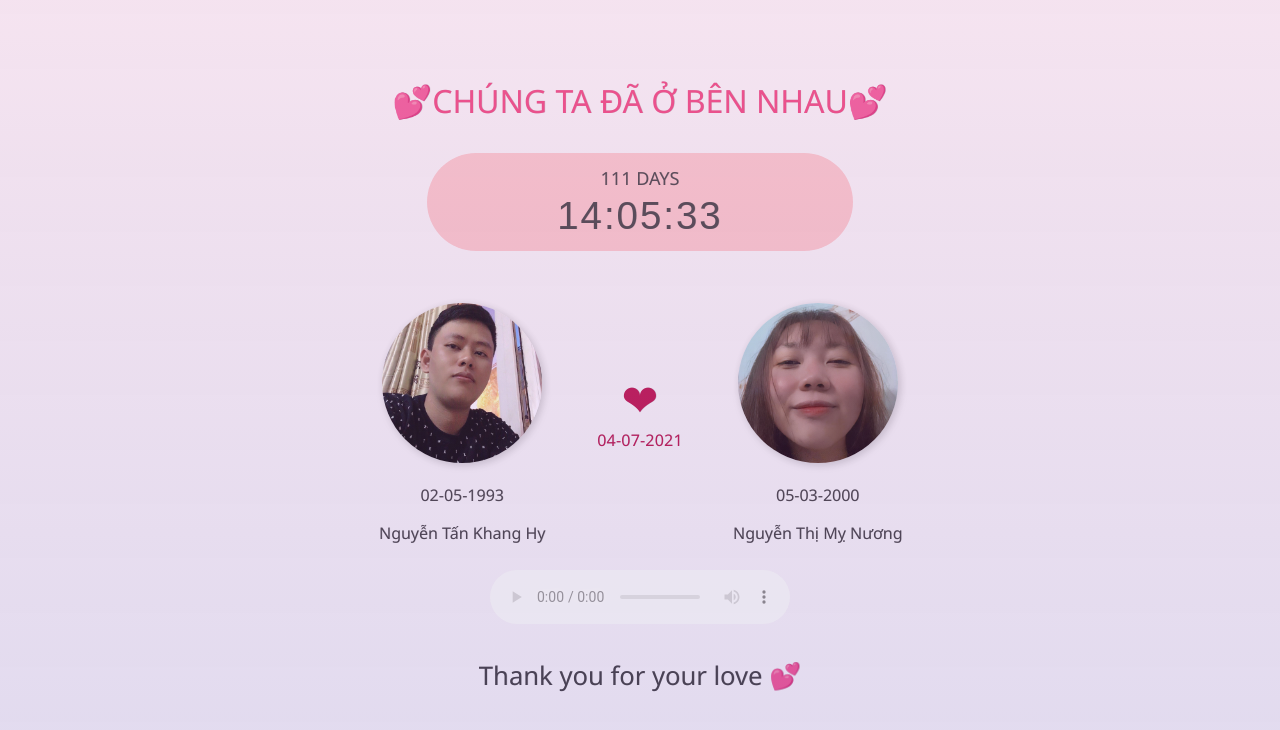
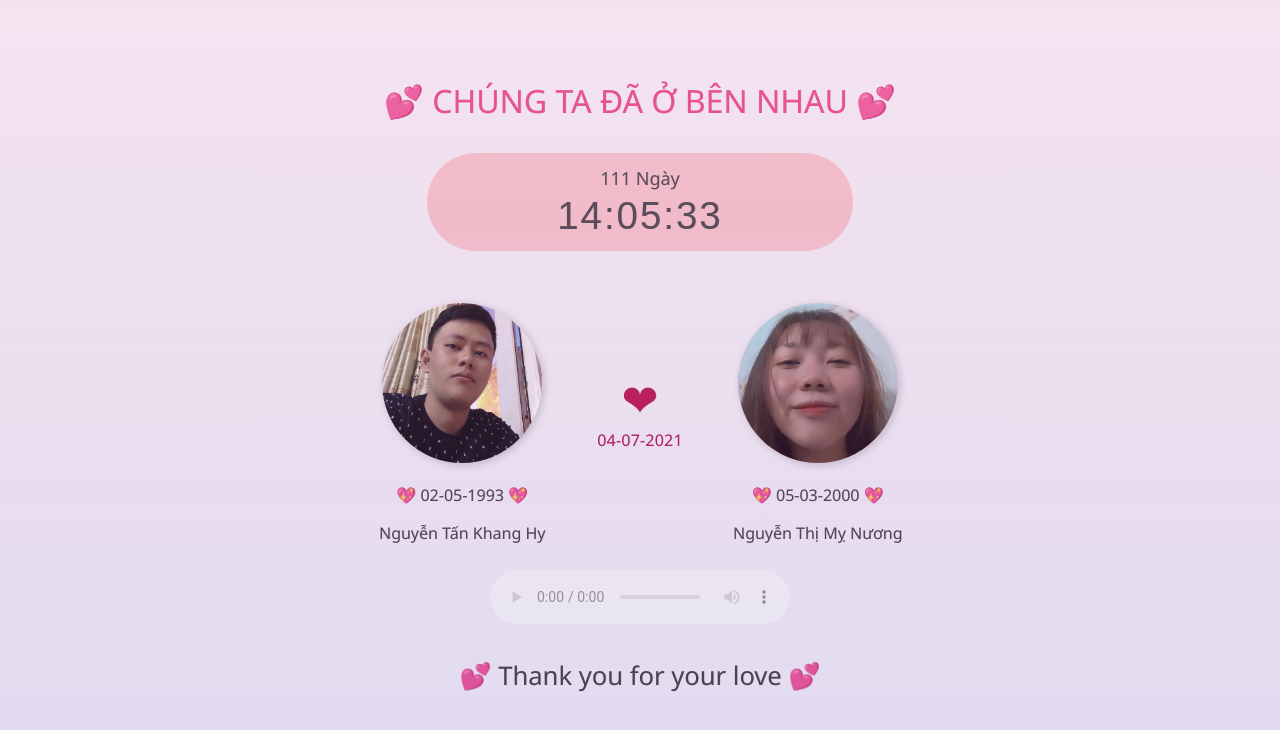
Before and after one commit to HySama/demngay, a plain HTML site: page index.html in a window 1280 px wide. Drawn offline with Linux system fonts and the light colour scheme.

Commit message:
Add files via upload

```diff
--- a/app.js
+++ b/app.js
@@ -6,7 +6,7 @@ document.addEventListener('DOMContentLoaded', function(){
 
       document.querySelector("anni").textContent = `${(yourDate.getDate()>9)?yourDate.getDate():"0"+yourDate.getDate()}-${(yourDate.getMonth()>8)?(yourDate.getMonth()+1):"0"+(yourDate.getMonth()+1)}-${yourDate.getFullYear()}`;
 
-      document.querySelector("date").textContent = Math.floor( Math.floor((new Date() - yourDate) / 1000) / 60 / 60 / 24)+" DAYS";
+      document.querySelector("date").textContent = Math.floor( Math.floor((new Date() - yourDate) / 1000) / 60 / 60 / 24)+" Ngày";
 
       function olock() {
             var today = new Date(),
--- a/index.html
+++ b/index.html
@@ -10,7 +10,7 @@
 </head>
 <body>
      <div id="wrapper">
-           <h1>💕CHÚNG TA ĐÃ Ở BÊN NHAU💕</h1>
+           <h1>💕 CHÚNG TA ĐÃ Ở BÊN NHAU 💕</h1>
 
            <div id="clock-box">
                  <div id="clock">
@@ -22,7 +22,7 @@
             <div id="info">
                   <div class="one">
                         <img src="img/main.jpg" class="avt">
-			<p>02-05-1993</p>
+			<p>💖 02-05-1993 💖</p>
                         <p>Nguyễn Tấn Khang Hy</p>
                   </div>
                   <div id="heart">
@@ -30,7 +30,7 @@
                   </div>
                   <div class="two">
                         <img src="img/main2.jpg" class="avt">
-			<p>05-03-2000</p>
+			<p>💖 05-03-2000 💖</p>
                         <p>Nguyễn Thị Mỵ Nương</p>
                   </div>
             </div>
@@ -38,7 +38,7 @@
             <div id="music">
                   <audio loop autoplay controls>Your browser does not support the audio element.</audio>
             </div>
-            <footer>Thank you for your love 💕</footer>
+            <footer>💕 Thank you for your love 💕</footer>
       </div>
 
       <script src="app.js"></script>
```
